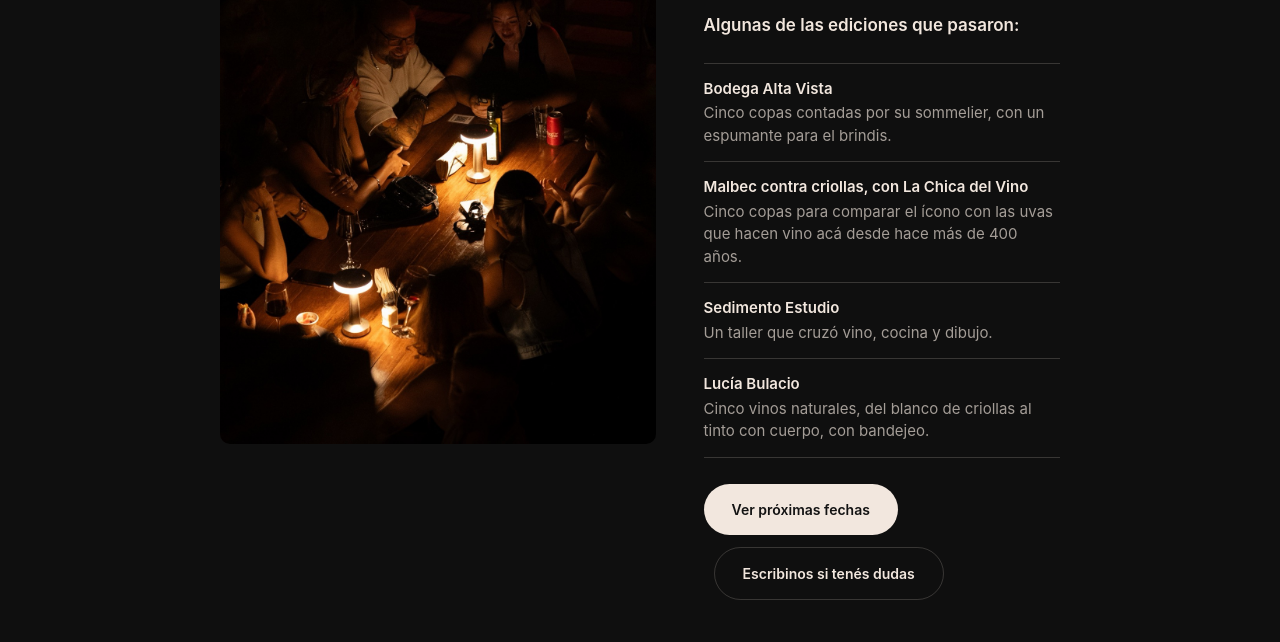
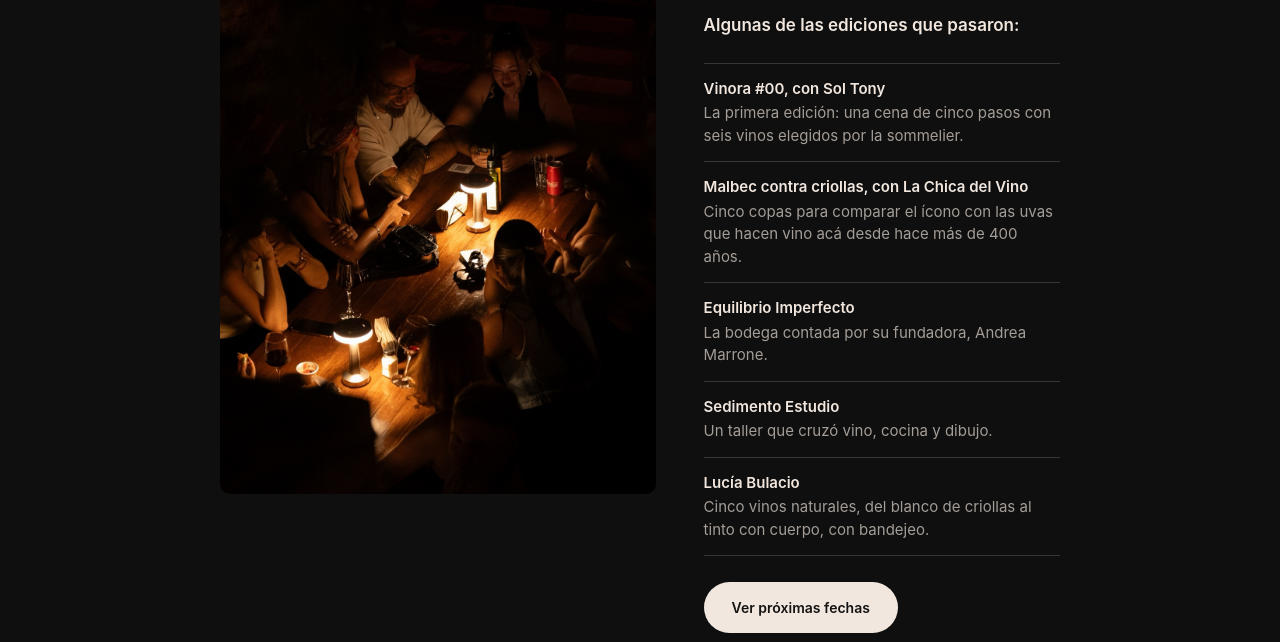
Before and after one commit to celinamescalante/pwc, a plain HTML site: page landings/catas/index.html in a window 1280 px wide. Shown: the part 1256-1898 px from the top of the page. Drawn offline with Linux system fonts and the light colour scheme.

Commit message:
Publicar landings/catas/index.html

```diff
--- a/landings/catas/index.html
+++ b/landings/catas/index.html
@@ -99,8 +99,9 @@ fbq('track', 'PageView');
       <p class="body">En cada edición, un invitado distinto: una bodega, una sommelier, un proyecto de vino o un estudio de arte. Los vinos, la propuesta de la cocina y el formato cambian cada vez.</p>
       <p class="body"><strong>Algunas de las ediciones que pasaron:</strong></p>
       <ul class="ediciones">
-        <li><strong>Bodega Alta Vista</strong>Cinco copas contadas por su sommelier, con un espumante para el brindis.</li>
+        <li><strong>Vinora #00, con Sol Tony</strong>La primera edición: una cena de cinco pasos con seis vinos elegidos por la sommelier.</li>
         <li><strong>Malbec contra criollas, con La Chica del Vino</strong>Cinco copas para comparar el ícono con las uvas que hacen vino acá desde hace más de 400 años.</li>
+        <li><strong>Equilibrio Imperfecto</strong>La bodega contada por su fundadora, Andrea Marrone.</li>
         <li><strong>Sedimento Estudio</strong>Un taller que cruzó vino, cocina y dibujo.</li>
         <li><strong>Lucía Bulacio</strong>Cinco vinos naturales, del blanco de criollas al tinto con cuerpo, con bandejeo.</li>
       </ul>
```
